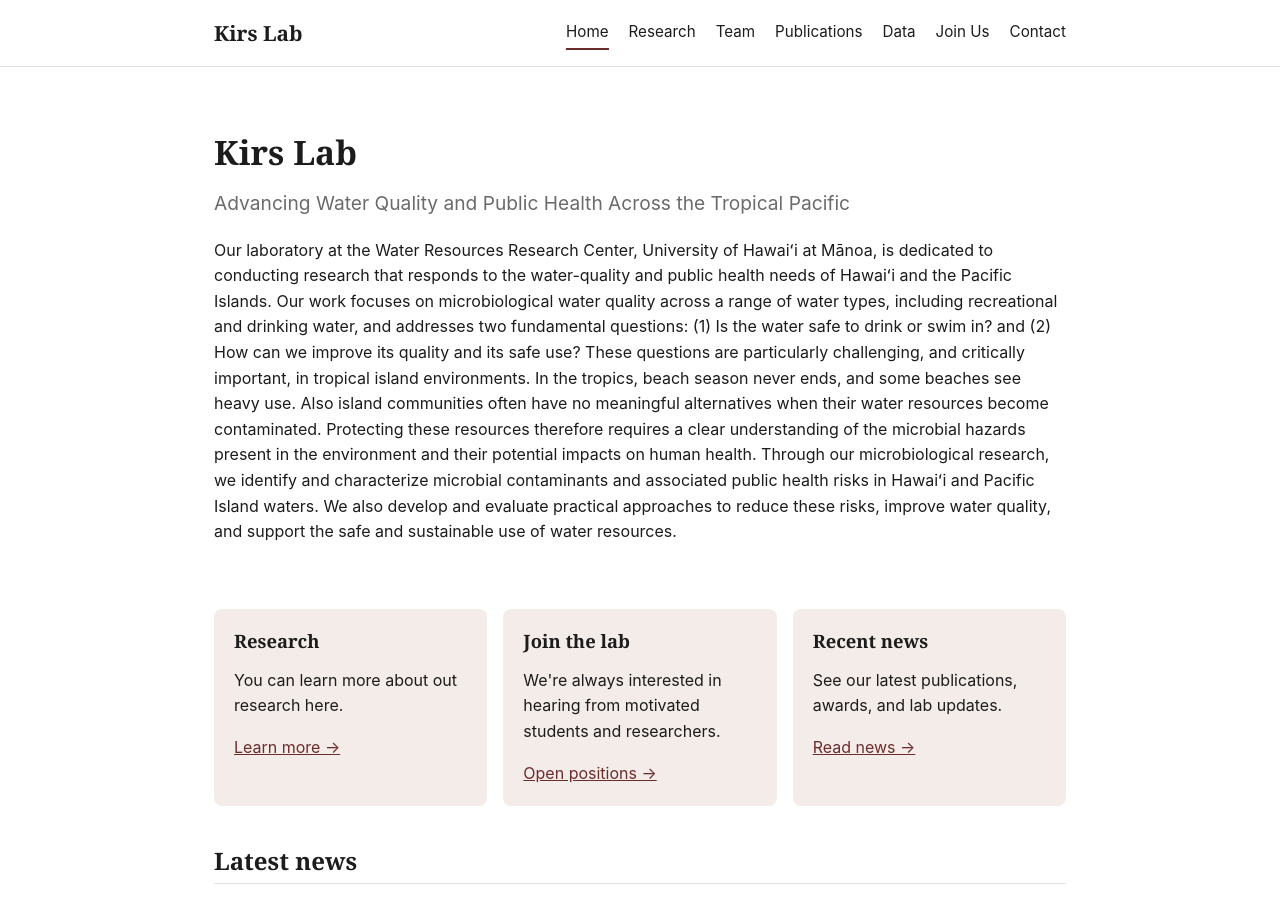
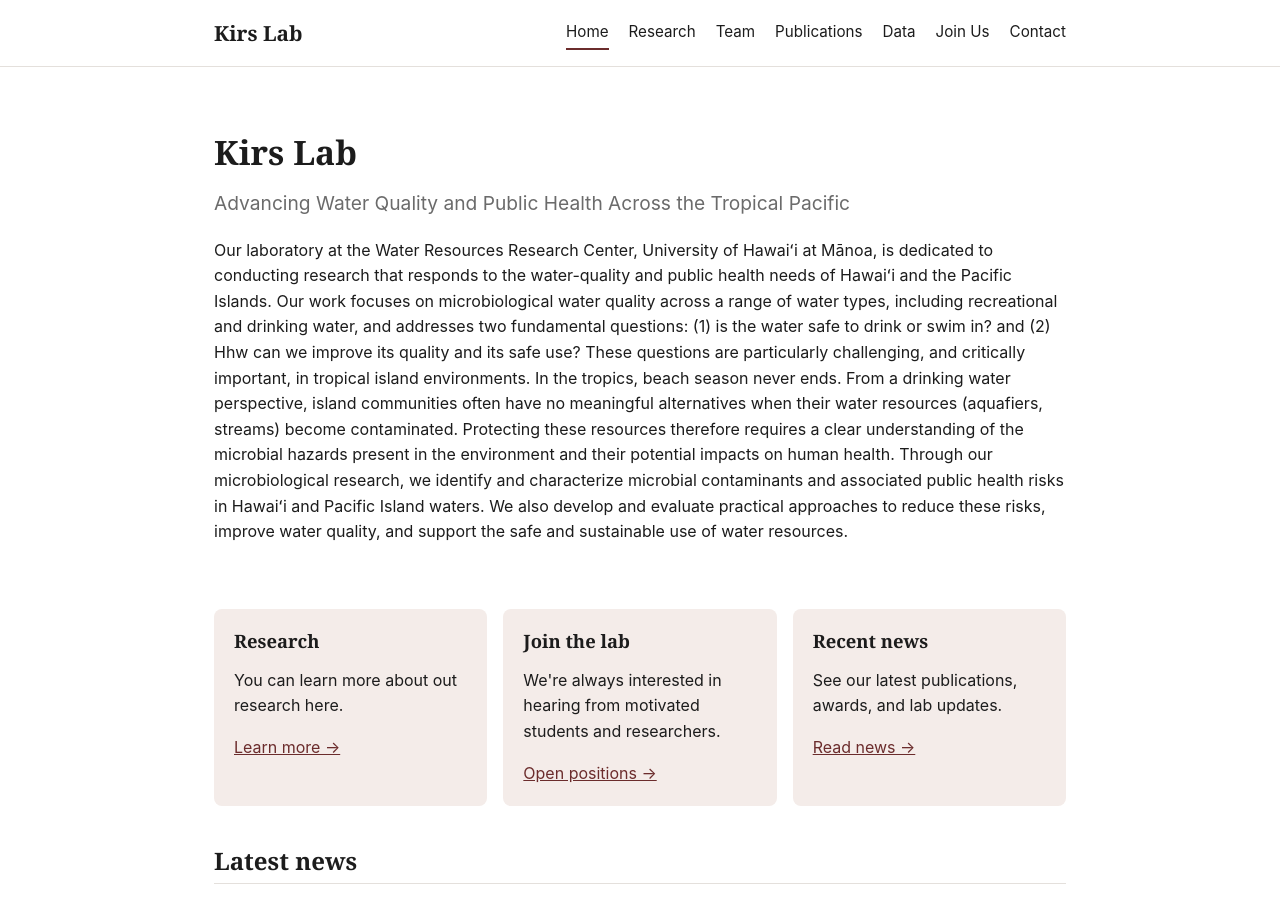
Before and after one commit to MarekKirs/marekkirs.github.io, a Jekyll site: the page built from index.md, in a window 1280 px wide and 900 px high. Built offline with Jekyll 4.4.1, drawn with Linux system fonts in a browser that asks for light colours.

Commit message:
Update _config.yml

```diff
--- a/_config.yml
+++ b/_config.yml
@@ -5,8 +5,9 @@
 
 title: "Kirs Lab"
 tagline: "Advancing Water Quality and Public Health Across the Tropical Pacific"
-description: "Our laboratory at the Water Resources Research Center, University of Hawaiʻi at Mānoa, is dedicated to conducting research that responds to the water-quality and public health needs of Hawaiʻi and the Pacific Islands. Our work focuses on microbiological water quality across a range of water types, including recreational and drinking water, and addresses two fundamental questions: (1) Is the water safe to drink or swim in? and (2) How can we improve its quality and its safe use?
-These questions are particularly challenging, and critically important, in tropical island environments. In the tropics, beach season never ends, and some beaches see heavy use. Also island communities often have no meaningful alternatives when their water resources become contaminated. Protecting these resources therefore requires a clear understanding of the microbial hazards present in the environment and their potential impacts on human health.
+description: "Our laboratory at the Water Resources Research Center, University of Hawaiʻi at Mānoa, is dedicated to conducting research that responds to the water-quality and public health needs of Hawaiʻi and the Pacific Islands.
+Our work focuses on microbiological water quality across a range of water types, including recreational and drinking water, and addresses two fundamental questions: (1) is the water safe to drink or swim in? and (2) Hhw can we improve its quality and its safe use?
+These questions are particularly challenging, and critically important, in tropical island environments. In the tropics, beach season never ends. From a drinking water perspective, island communities often have no meaningful alternatives when their water resources (aquafiers, streams) become contaminated. Protecting these resources therefore requires a clear understanding of the microbial hazards present in the environment and their potential impacts on human health.
 Through our microbiological research, we identify and characterize microbial contaminants and associated public health risks in Hawaiʻi and Pacific Island waters. We also develop and evaluate practical approaches to reduce these risks, improve water quality, and support the safe and sustainable use of water resources."
 
 
```
